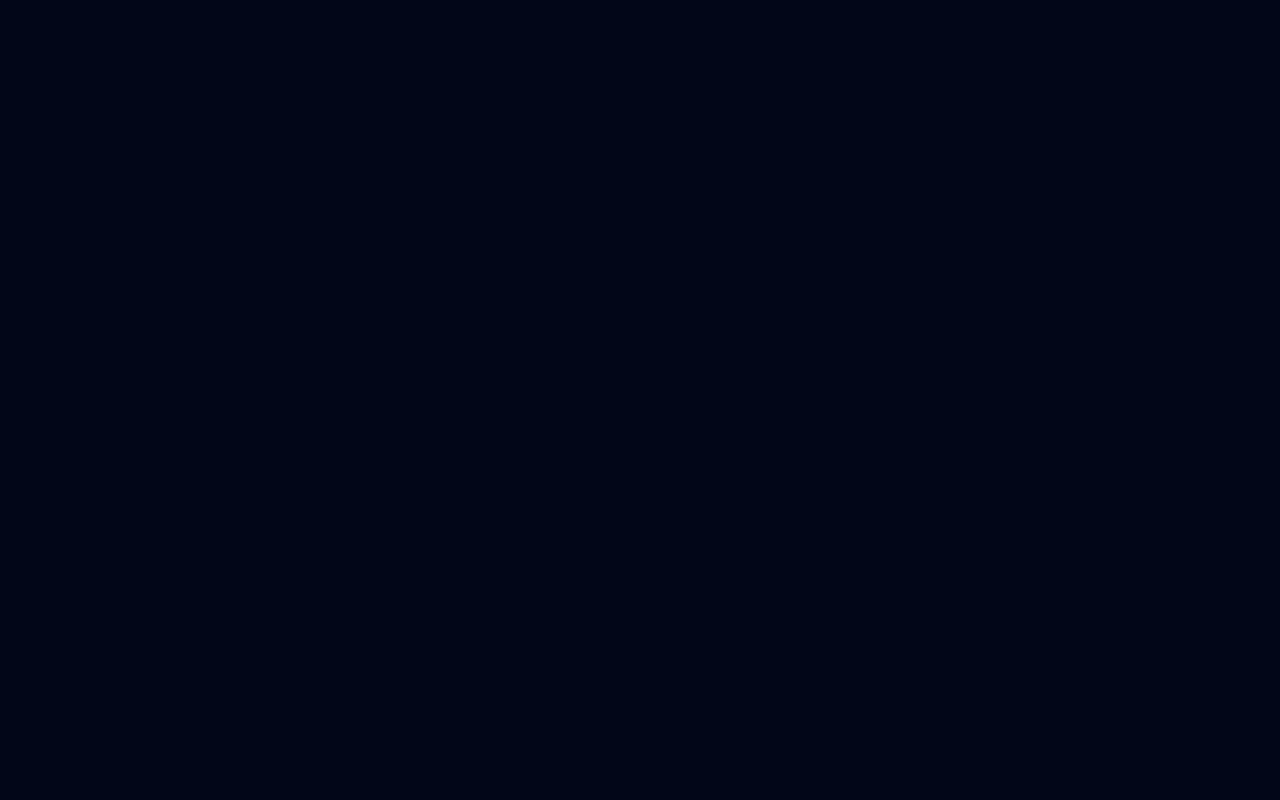
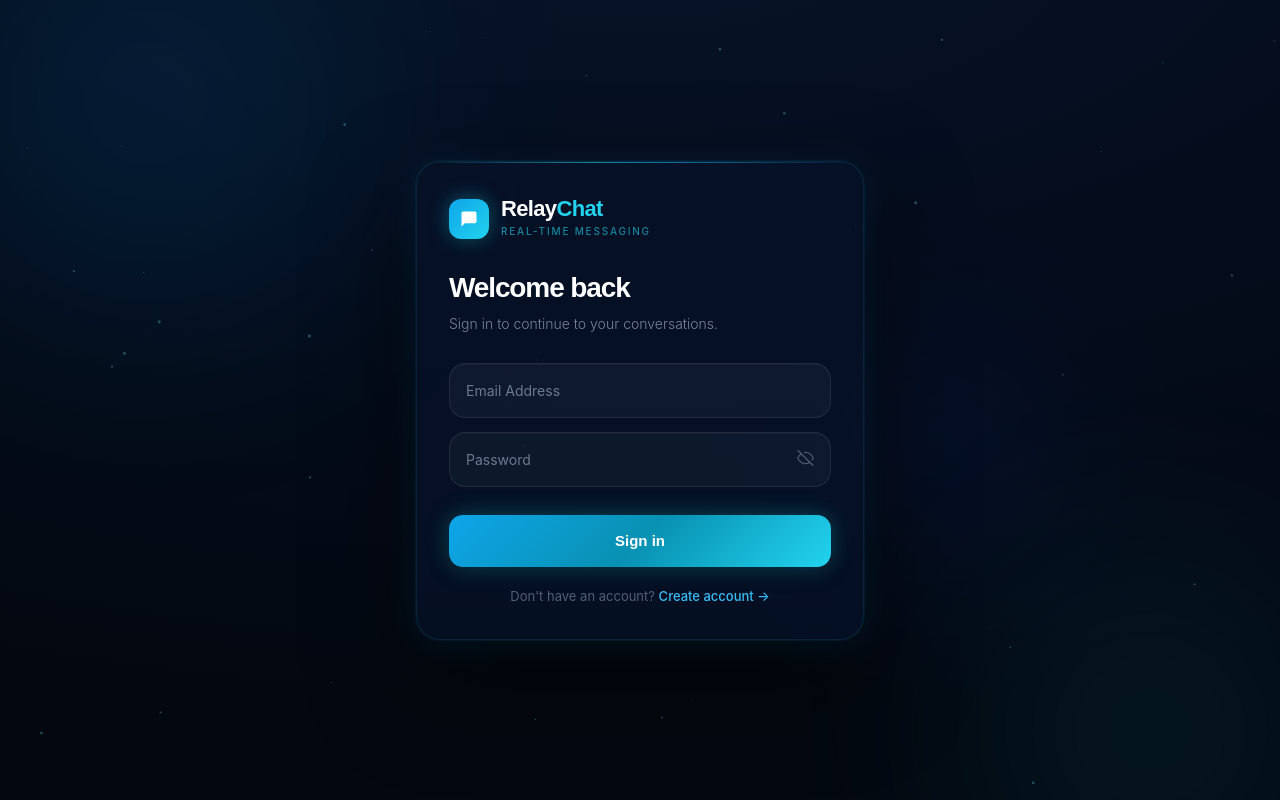
Before and after one commit to Komal-kushwaha24/Relay-Chat, a React (Vite) app in the folder client/: page /login in a window 1280 px wide. Before the commit this address had no page. Built offline with nearby package versions, Linux system fonts and the light colour scheme.

Commit message:
feat(auth-ui): add login page and connected it with signup page

```diff
--- a/client/src/App.jsx
+++ b/client/src/App.jsx
@@ -5,15 +5,15 @@ import {
 } from "react-router-dom";
 
 import Register from "./pages/Register";
+import LoginPage from "./pages/LoginPage";
 
 export default function App() {
   return (
     <BrowserRouter>
       <Routes>
-        <Route
-          path="/"
-          element={<Register />}
-        />
+        <Route path="/" element={<Register />} />
+        <Route path="/register" element={<Register />} />
+        <Route path="/login" element={<LoginPage />} />
       </Routes>
     </BrowserRouter>
   );
--- /dev/null
+++ b/client/src/components/auth/LoginForm.jsx
@@ -0,0 +1,273 @@
+import { useState } from "react";
+import { Link } from "react-router-dom";
+import { motion } from "framer-motion";
+
+import FloatInput from "./FloatInput";
+import EyeButton from "./EyeButton";
+import TiltCard from "../effects/TiltCard";
+
+export default function LoginForm() {
+  const [form, setForm] = useState({ email: "", password: "" });
+  const [showPassword, setShowPassword] = useState(false);
+  const [errors, setErrors] = useState({});
+  const [loading, setLoading] = useState(false);
+
+  const set = (key) => (e) => {
+    setForm((prev) => ({ ...prev, [key]: e.target.value }));
+  };
+
+  const validate = () => {
+    const newErrors = {};
+
+    if (!/^[^\s@]+@[^\s@]+\.[^\s@]+$/.test(form.email)) {
+      newErrors.email = "Enter a valid email address";
+    }
+
+    if (!form.password) {
+      newErrors.password = "Password is required";
+    }
+
+    return newErrors;
+  };
+
+  const handleSubmit = () => {
+    const validationErrors = validate();
+    setErrors(validationErrors);
+
+    if (Object.keys(validationErrors).length) return;
+
+    setLoading(true);
+
+    setTimeout(() => {
+      setLoading(false);
+    }, 1200);
+  };
+
+  const stagger = {
+    container: {
+      hidden: {},
+      visible: {
+        transition: { staggerChildren: 0.07, delayChildren: 0.25 },
+      },
+    },
+    item: {
+      hidden: { opacity: 0, y: 16 },
+      visible: {
+        opacity: 1,
+        y: 0,
+        transition: { duration: 0.45, ease: [0.22, 1, 0.36, 1] },
+      },
+    },
+  };
+
+  return (
+    <TiltCard>
+      <motion.div
+        initial={{ opacity: 0, y: 40, scale: 0.96 }}
+        animate={{ opacity: 1, y: 0, scale: 1 }}
+        transition={{ duration: 0.6, ease: [0.22, 1, 0.36, 1] }}
+      >
+        <div
+          style={{
+            background: "rgba(7,18,40,0.75)",
+            backdropFilter: "blur(28px)",
+            WebkitBackdropFilter: "blur(28px)",
+            border: "1px solid rgba(34,211,238,0.1)",
+            borderRadius: "24px",
+            boxShadow:
+              "0 0 0 1px rgba(34,211,238,0.05), 0 4px 32px rgba(3,105,161,0.15), 0 40px 100px rgba(0,0,0,0.6)",
+            padding: "36px 32px 32px",
+            position: "relative",
+            overflow: "hidden",
+          }}
+        >
+          <div
+            style={{
+              position: "absolute",
+              top: 0,
+              left: 0,
+              right: 0,
+              height: "1px",
+              background:
+                "linear-gradient(90deg, transparent 0%, rgba(34,211,238,0.6) 40%, rgba(14,165,233,0.6) 60%, transparent 100%)",
+            }}
+          />
+
+          <motion.div
+            variants={stagger.container}
+            initial="hidden"
+            animate="visible"
+          >
+            <motion.div
+              variants={stagger.item}
+              className="flex items-center gap-3 mb-8"
+            >
+              <div
+                style={{
+                  width: 40,
+                  height: 40,
+                  borderRadius: 12,
+                  background:
+                    "linear-gradient(135deg, #0ea5e9 0%, #22d3ee 100%)",
+                  boxShadow:
+                    "0 0 20px rgba(34,211,238,0.4), 0 4px 12px rgba(0,0,0,0.4)",
+                  display: "flex",
+                  alignItems: "center",
+                  justifyContent: "center",
+                }}
+              >
+                <svg width="20" height="20" fill="none" viewBox="0 0 24 24">
+                  <path
+                    d="M21 15a2 2 0 01-2 2H7l-4 4V5a2 2 0 012-2h14a2 2 0 012 2z"
+                    fill="white"
+                  />
+                </svg>
+              </div>
+              <div>
+                <span
+                  style={{
+                    fontFamily: "'Outfit', sans-serif",
+                    fontWeight: 800,
+                    fontSize: "22px",
+                    color: "#fff",
+                    letterSpacing: "-0.03em",
+                    lineHeight: 1,
+                  }}
+                >
+                  Relay<span style={{ color: "#22d3ee" }}>Chat</span>
+                </span>
+                <div
+                  style={{
+                    fontFamily: "'Inter', sans-serif",
+                    fontSize: "10px",
+                    color: "rgba(34,211,238,0.6)",
+                    letterSpacing: "0.18em",
+                    textTransform: "uppercase",
+                    fontWeight: 500,
+                    marginTop: "2px",
+                  }}
+                >
+                  Real-time messaging
+                </div>
+              </div>
+            </motion.div>
+
+            <motion.div variants={stagger.item} style={{ marginBottom: "28px" }}>
+              <h1
+                style={{
+                  fontFamily: "'Outfit', sans-serif",
+                  fontWeight: 700,
+                  fontSize: "28px",
+                  color: "#fff",
+                  letterSpacing: "-0.04em",
+                  lineHeight: 1.2,
+                  marginBottom: "8px",
+                }}
+              >
+                Welcome back
+              </h1>
+              <p
+                style={{
+                  fontFamily: "'Inter', sans-serif",
+                  fontSize: "14px",
+                  color: "rgba(148,163,184,0.8)",
+                  lineHeight: 1.6,
+                  fontWeight: 300,
+                }}
+              >
+                Sign in to continue to your conversations.
+              </p>
+            </motion.div>
+
+            <motion.div variants={stagger.item}>
+              <FloatInput
+                label="Email Address"
+                id="email"
+                type="email"
+                value={form.email}
+                onChange={set("email")}
+                error={errors.email}
+              />
+            </motion.div>
+
+            <motion.div variants={stagger.item} style={{ marginTop: 14 }}>
+              <FloatInput
+                label="Password"
+                id="password"
+                type={showPassword ? "text" : "password"}
+                value={form.password}
+                onChange={set("password")}
+                error={errors.password}
+                right={
+                  <EyeButton
+                    show={showPassword}
+                    toggle={() => setShowPassword((v) => !v)}
+                  />
+                }
+              />
+            </motion.div>
+
+            <motion.div variants={stagger.item} style={{ marginTop: 28 }}>
+              <motion.button
+                type="button"
+                onClick={handleSubmit}
+                disabled={loading}
+                whileHover={
+                  !loading
+                    ? {
+                        scale: 1.02,
+                        boxShadow:
+                          "0 0 36px rgba(34,211,238,0.45), 0 8px 30px rgba(6,182,212,0.35)",
+                      }
+                    : {}
+                }
+                whileTap={!loading ? { scale: 0.97 } : {}}
+                className="w-full cursor-pointer"
+                style={{
+                  padding: "15px 24px",
+                  borderRadius: "14px",
+                  border: "none",
+                  background: loading
+                    ? "rgba(14,165,233,0.25)"
+                    : "linear-gradient(135deg, #0ea5e9 0%, #0891b2 50%, #22d3ee 100%)",
+                  boxShadow: loading
+                    ? "none"
+                    : "0 0 24px rgba(34,211,238,0.3), 0 4px 20px rgba(0,0,0,0.4)",
+                  color: "#fff",
+                  fontFamily: "'Outfit', sans-serif",
+                  fontWeight: 600,
+                  fontSize: "15px",
+                }}
+              >
+                {loading ? "Signing in…" : "Sign in"}
+              </motion.button>
+            </motion.div>
+
+            <motion.p
+              variants={stagger.item}
+              style={{
+                textAlign: "center",
+                fontFamily: "'Inter', sans-serif",
+                fontSize: "13px",
+                color: "rgba(100,116,139,0.8)",
+                marginTop: 20,
+              }}
+            >
+              Don&apos;t have an account?{" "}
+              <Link
+                to="/register"
+                style={{
+                  color: "#38bdf8",
+                  fontWeight: 500,
+                  textDecoration: "none",
+                }}
+              >
+                Create account →
+              </Link>
+            </motion.p>
+          </motion.div>
+        </div>
+      </motion.div>
+    </TiltCard>
+  );
+}
--- a/client/src/components/auth/SignupForm.jsx
+++ b/client/src/components/auth/SignupForm.jsx
@@ -1,4 +1,5 @@
 import { useState } from "react";
+import { Link } from "react-router-dom";
 
 import {
   AnimatePresence,
@@ -695,22 +696,16 @@ export default function SignupForm({
             >
               Already have an account?{" "}
 
-              <motion.a
-                href="#"
-                whileHover={{
-                  color: "#22d3ee",
-                }}
+              <Link
+                to="/login"
                 style={{
                   color: "#38bdf8",
-
                   fontWeight: 500,
-
-                  textDecoration:
-                    "none",
+                  textDecoration: "none",
                 }}
               >
                 Sign in →
-              </motion.a>
+              </Link>
             </motion.p>
           </motion.div>
         </div>
--- /dev/null
+++ b/client/src/pages/LoginPage.jsx
@@ -0,0 +1,10 @@
+import AuthBackground from "../components/layout/AuthBackground";
+import LoginForm from "../components/auth/LoginForm";
+
+export default function LoginPage() {
+  return (
+    <AuthBackground>
+      <LoginForm />
+    </AuthBackground>
+  );
+}
```
